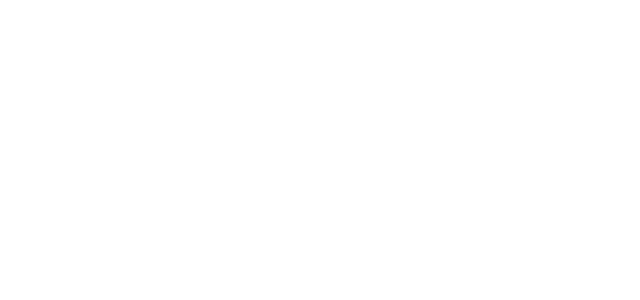
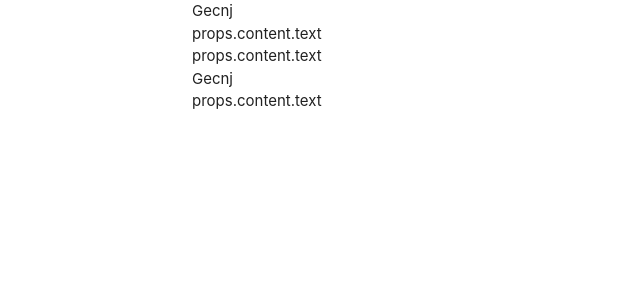
Before and after one commit to reflectiond/prac2, a React (Create React App) app: page / in a window 1280 px wide. Shown: the top 300 px of the page, without its empty margins (0-640 px from the left). Built offline with nearby package versions, Linux system fonts and the light colour scheme.

Commit message:
adding todoitem

```diff
--- a/src/App.js
+++ b/src/App.js
@@ -1,10 +1,17 @@
 import './App.css';
+import TodoItem from './TodoItem';
+import todosData from './todosData'
 
-
+const toDoData = todosData.map((item) => (
+  <TodoItem
+    key={item.id}
+    content={{ completed: item.completed, text: item.text }}
+  />
+));
 function App() {
   return (
     <div>
-
+      {toDoData}
     </div>
   );
 }
--- /dev/null
+++ b/src/TodoItem.js
@@ -0,0 +1,12 @@
+function TodoItem(props){
+    return (
+      <div className="container">
+        {props.content.completed ? (
+          <div>Gecnj</div>
+        ) : (
+          <div>props.content.text</div>
+        )}
+      </div>
+    );
+}
+export default TodoItem;
--- /dev/null
+++ b/src/todosData.js
@@ -0,0 +1,29 @@
+const todosData = [
+    {
+        id: 1,
+        text: "Take out the trash",
+        completed: true
+    },
+    {
+        id: 2,
+        text: "Grocery shopping",
+        completed: false
+    },
+    {
+        id: 3,
+        text: "Clean gecko tank",
+        completed: false
+    },
+    {
+        id: 4,
+        text: "Mow lawn",
+        completed: true
+    },
+    {
+        id: 5,
+        text: "Catch up on Arrested Development",
+        completed: false
+    }
+]
+
+export default todosData
```
